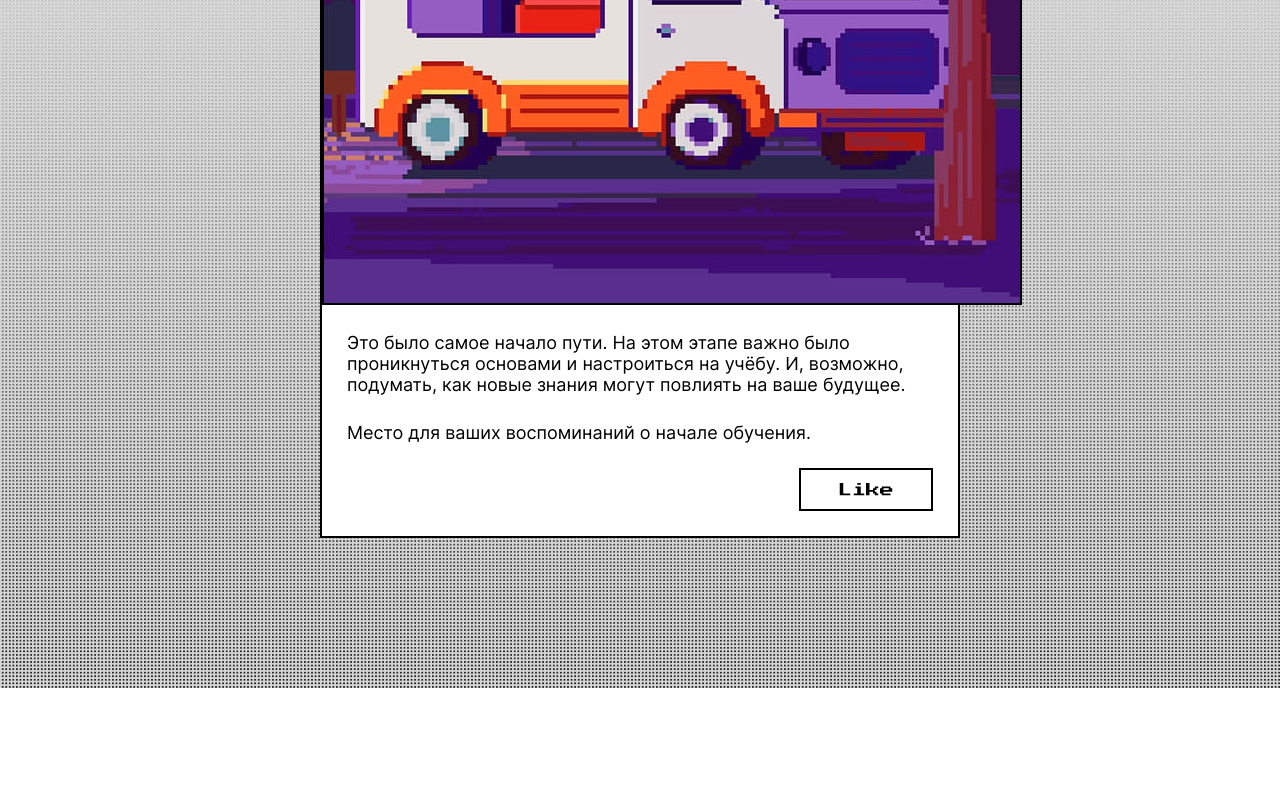
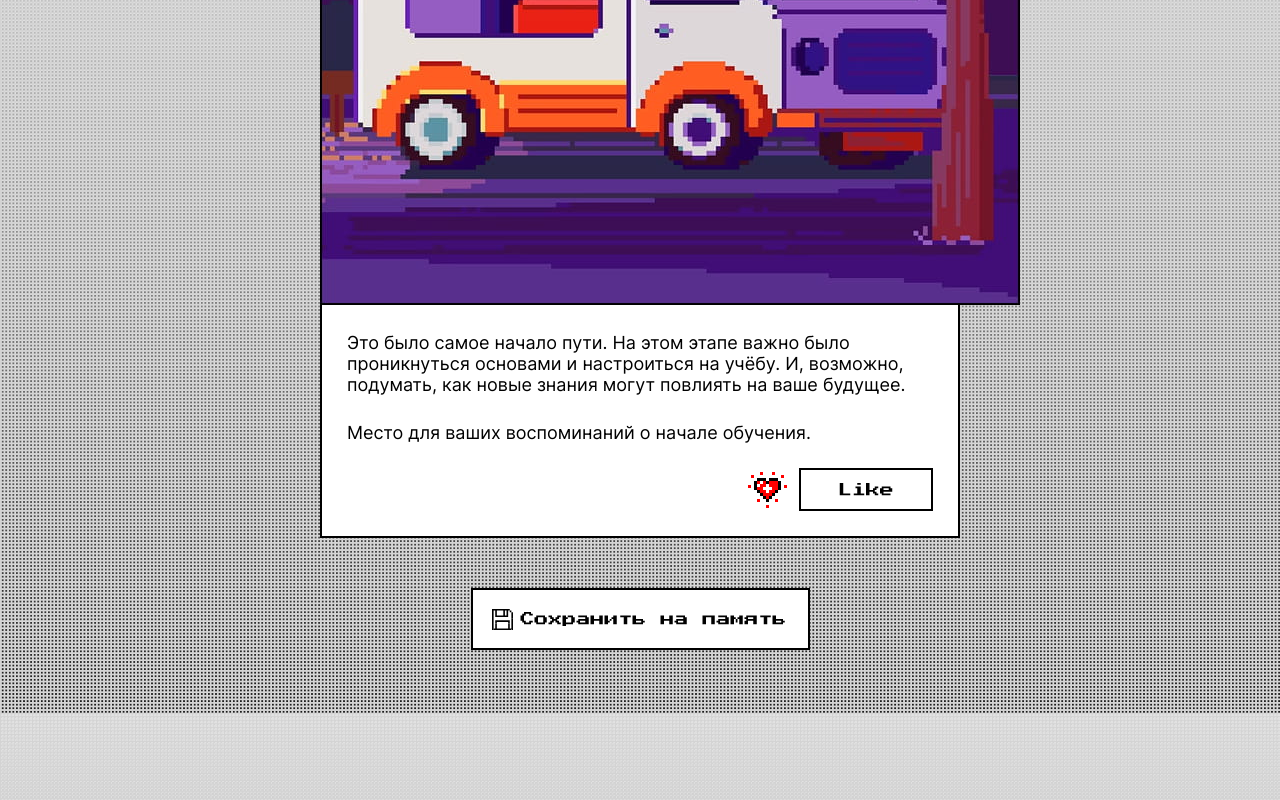
Before and after one commit to lizagolikovaa/zakrivayuschiy-teg-f, a plain HTML site: page index.html in a window 1280 px wide. Shown: the part 994-1794 px from the top of the page. Before the commit the page ends 1682 px from the top, so only its background shows below. Drawn offline with Linux system fonts and the light colour scheme.

Commit message:
heart icon added & save button added

```diff
--- a/index.html
+++ b/index.html
@@ -16,7 +16,7 @@
         <h1 class="logo">&lt;/html&gt;</h1>
         <h2 class="title">закрывающий тег</h2>
     </header>
-    <main>
+    <main class="main__section">
       <section class="post post__preparation section__width">
         <article class="card">
           <h2 class="card__title">Фритрек и нулевой спринт: Подготовка к работе</h2>
@@ -30,13 +30,49 @@
           основами и настроиться на учёбу. И, возможно, подумать, как новые знания
           могут повлиять на ваше будущее.</p>
           <p class="card__text-memory">Место для ваших воспоминаний о начале обучения.</p>
-          <div class="card__container-button">
+          <div class="card__button-container">
+            <button class="button card__icon-button">
+              <svg
+                xmlns="http://www.w3.org/2000/svg"
+                width="39"
+                height="36"
+                viewBox="0 0 39 36"
+                fill="none"
+                >
+                <g clip-path="url(#a)">
+                <path fill="#000" d="M12 6H9v3h3V6Zm3 0h-3v3h3V6ZM9 9H6v3h3V9Zm0 3H6v3h3v-3Zm0 3H6v3h3v-3Zm9-9h-3v3h3V6Zm-6 12H9v3h3v-3Zm3 3h-3v3h3v-3Zm3 3h-3v3h3v-3Zm9-18h3v3h-3V6Zm-3 0h3v3h-3V6Zm6 3h3v3h-3V9Zm0 3h3v3h-3v-3Zm0 3h3v3h-3v-3Zm-9-9h3v3h-3V6Zm6 12h3v3h-3v-3Zm-3 3h3v3h-3v-3Zm-3 3h3v3h-3v-3Zm0 3h-3v3h3v-3Zm0-18h-3v3h3V9Z"
+                />
+                <path fill="red" d="M12 9H9v3h3V9Zm3 3h-3v3h3v-3Zm3-3h-3v3h3V9Zm-6 6H9v3h3v-3Zm3 0h-3v3h3v-3Zm0 3h-3v3h3v-3Zm3-6h-3v3h3v-3Zm0 9h-3v3h3v-3Zm0-3h-3v3h3v-3Zm9-9h3v3h-3V9Zm-3 0h3v3h-3V9Zm3 3h3v3h-3v-3Zm-3 0h3v3h-3v-3Zm-3-3h3v3h-3V9Zm6 6h3v3h-3v-3Zm-3 0h3v3h-3v-3Zm0 3h3v3h-3v-3Zm-3-6h3v3h-3v-3Zm0 9h3v3h-3v-3Zm0-3h3v3h-3v-3Zm0 3h-3v3h3v-3Zm0 3h-3v3h3v-3Z"
+                />
+                <path fill="#fff" d="M18 15h-3v3h3v-3Zm3 0h3v3h-3v-3Zm0 0h-3v3h3v-3Zm0-3h-3v3h3v-3Zm0 6h-3v3h3v-3Z"
+                />
+                <path fill="red" d="M36 13h3v3h-3v-3Zm-9 14h3v3h-3v-3Zm-9 6h3v3h-3v-3Zm-9-6h3v3H9v-3ZM24 0h3v3h-3V0Zm9 3h3v3h-3V3ZM3 3h3v3H3V3Zm9-3h3v3h-3V0ZM0 13h3v3H0v-3Z"
+                />
+                </g>
+                <defs>
+                  <clipPath id="a">
+                  <path fill="#fff" d="M0 0h39v36H0z"
+                  />
+                  </clipPath>
+                </defs>
+              </svg>
+            </button>
             <button class="button card__like-button">
               <span class="button__text">Like</span>
             </button>
           </div>
         </article>
       </section>
+      <div>
+        <button class="button button__save">
+          <svg
+            class="icon__save"
+            viewBox="0 0 21 21">
+            <use href="#floppy">
+          </svg>
+          <span class="button__text">Сохранить на память</span>
+        </button>
+      </div>
     </main>
     <script src="./scripts/like.js"></script>
   </body>
@@ -46,34 +82,14 @@
   xmlns="http://www.w3.org/2000/svg">
   <symbol
     id="floppy"
-    width="39"
-    height="39"
     fill="none">
-    <path fill="#000" d="M0 0h3v3H0zM0 3h3v3H0zM0 6h3v3H0zM0 9h3v3H0zM0 12h3v3H0zM0 15h3v3H0zM0 18h3v3H0zM0 21h3v3H0zM0 24h3v3H0zM0 27h3v3H0zM0 30h3v3H0zM0 33h3v3H0zM0 36h3v3H0zM33 0v3h-3V0z"/><path fill="#000" d="M30.003 0v3h-3V0zM27 0v3h-3V0zM24 0v3h-3V0zM20.999 0v3h-3V0z"
+    <path
+    fill="#000"
+    d="M0 0h1.615v1.615H0zM0 1.615h1.615V3.23H0zM0 3.231h1.615v1.615H0zM0 4.846h1.615v1.615H0zM0 6.461h1.615v1.615H0zM0 8.077h1.615v1.615H0zM0 9.692h1.615v1.615H0zM0 11.308h1.615v1.615H0zM0 12.923h1.615v1.615H0zM0 14.539h1.615v1.615H0zM0 16.154h1.615v1.615H0zM0 17.769h1.615v1.615H0zM0 19.385h1.615V21H0zM17.77 0v1.615h-1.616V0zM16.154 0v1.615h-1.615V0zM14.539 0v1.615h-1.615V0zM12.923 0v1.615h-1.615V0zM11.308 0v1.615H9.693V0zM9.692 0v1.615H8.077V0zM8.077 0v1.615H6.462V0zM6.462 0v1.615H4.847V0zM4.846 0v1.615H3.231V0zM3.23 0v1.615H1.617V0zM19.385 1.616V3.23H17.77V1.616zM4.846 3.23v1.616H3.231V3.23zM4.846 1.615V3.23H3.231V1.615zM4.846 4.846v1.615H3.231V4.846zM16.154 3.231v1.615h-1.615V3.231zM16.154 1.615V3.23H14.54V1.615zM16.154 4.846v1.615H14.54V4.846zM12.923 3.23v1.616h-1.615V3.23zM12.923 1.615V3.23h-1.615V1.615zM12.923 4.846v1.615h-1.615V4.846zM16.154 6.462v1.615H14.54V6.462zM14.539 6.462v1.615h-1.615V6.462zM12.924 6.461v1.615h-1.615V6.461zM11.308 6.462v1.615H9.693V6.462zM9.693 6.461v1.615H8.078V6.461zM8.077 6.462v1.615H6.462V6.462zM6.462 6.462v1.615H4.847V6.462zM4.847 6.461v1.615H3.232V6.461zM17.769 11.307v1.615h-1.615v-1.615zM16.154 11.308v1.615h-1.616v-1.615zM14.538 11.308v1.615h-1.615v-1.615zM12.923 11.307v1.615h-1.615v-1.615zM11.307 11.308v1.615H9.692v-1.615zM9.692 11.307v1.615H8.077v-1.615zM8.076 11.308v1.615H6.461v-1.615zM6.461 11.308v1.615H4.846v-1.615zM4.846 11.307v1.615H3.23v-1.615zM17.77 12.923v1.615h-1.616v-1.615zM4.846 12.923v1.615H3.231v-1.615z"
     />
-    <path fill="#000" d="M18 0v3h-3V0zM14.999 0v3h-3V0z"
+    <path fill="#000" d="M17.769 14.538v1.615h-1.615v-1.615zM4.846 14.538v1.615H3.23v-1.615zM17.769 16.154v1.615h-1.615v-1.615zM4.846 16.154v1.615H3.23v-1.615zM4.846 17.769v1.615H3.231v-1.615zM17.77 17.769v1.615h-1.616v-1.615zM19.384 19.385V21H17.77v-1.615zM17.769 19.385V21h-1.615v-1.615zM16.154 19.385V21h-1.615v-1.615zM14.538 19.385V21h-1.615v-1.615zM12.923 19.385V21h-1.615v-1.615zM11.307 19.385V21H9.692v-1.615zM9.692 19.384V21H8.077v-1.615zM8.077 19.385V21H6.462v-1.615zM6.461 19.385V21H4.846v-1.615zM4.846 19.385V21H3.23v-1.615zM3.23 19.385V21H1.617v-1.615zM21 21h-1.615v-1.615H21zM21 19.385h-1.615V17.77H21zM21 17.769h-1.615v-1.615H21zM21 16.154h-1.615v-1.615H21zM21 14.538h-1.615v-1.615H21zM21 12.923h-1.615v-1.615H21zM21 11.307h-1.615V9.692H21z"
     />
-    <path fill="#000" d="M12 0v3H9V0zM8.996 0v3h-3V0z"
-    />
-    <path fill="#000" d="M6 0v3H3V0zM36 3v3h-3V3zM8.996 6v3h-3V6zM8.996 3v3h-3V3zM8.996 9v3h-3V9zM30.003 6v3h-3V6zM30.003 3v3h-3V3zM30.003 9v3h-3V9zM24 6v3h-3V6zM24 3v3h-3V3zM24 9v3h-3V9zM30.003 12v3h-3v-3zM27 12v3h-3v-3zM24 12v3h-3v-3zM20.999 12v3h-3v-3z"
-    />
-    <path fill="#000" d="M18 12v3h-3v-3zM14.999 12v3h-3v-3z"
-    />
-    <path fill="#000" d="M12 12v3H9v-3zM8.996 12v3h-3v-3zM33 21v3h-3v-3z"
-    />
-    <path fill="#000" d="M30.003 21v3h-3v-3zM27 21v3h-3v-3zM24 21v3h-3v-3zM20.999 21v3h-3v-3z"
-    />
-    <path fill="#000" d="M18 21v3h-3v-3zM14.999 21v3h-3v-3z"
-    />
-    <path fill="#000" d="M12 21v3H9v-3zM8.996 21v3h-3v-3zM33 24v3h-3v-3zM8.996 24v3h-3v-3zM33 27v3h-3v-3zM8.996 27v3h-3v-3zM33 30v3h-3v-3zM8.996 30v3h-3v-3zM8.996 33v3h-3v-3zM33 33v3h-3v-3zM36 36v3h-3v-3zM33 36v3h-3v-3z"
-    />
-    <path fill="#000" d="M30.003 36v3h-3v-3zM27 36v3h-3v-3zM24 36v3h-3v-3zM20.999 36v3h-3v-3z"
-    />
-    <path fill="#000" d="M18 36v3h-3v-3zM14.999 36v3h-3v-3z"
-    />
-    <path fill="#000" d="M12 36v3H9v-3zM8.996 36v3h-3v-3z"
-    />
-    <path fill="#000" d="M6 36v3H3v-3zM39 39h-3v-3h3zM39 36h-3v-3h3zM39 33h-3v-3h3zM39 30h-3v-3h3zM39 27h-3v-3h3zM39 24h-3v-3h3zM39 21h-3v-3h3zM39 18h-3v-3h3zM39 15h-3v-3h3zM39 12h-3V9h3zM39 9h-3V6h3z"
+    <path fill="#000" d="M21 9.693h-1.615V8.078H21zM21 8.077h-1.615V6.462H21zM21 6.462h-1.615V4.847H21zM21 4.846h-1.615V3.231H21z"
     />
   </symbol>
 </svg>
--- a/styles/globals.css
+++ b/styles/globals.css
@@ -24,8 +24,8 @@ ol,
 li {
   margin: 0;
   padding: 0;
-  font-family: inherit;
-  font-size: inherit;
+  /* font-family: inherit;
+  font-size: inherit; */
 }
 
 a {
--- a/styles/style.css
+++ b/styles/style.css
@@ -57,6 +57,13 @@
   margin-block-start: 20px;
 }
 
+.main__section {
+  display: flex;
+  flex-direction: column;
+  justify-content: center;
+  align-items: center;
+}
+
 .post {
   font-size: var(--font-size-primary);
   inline-size: var(--section-width);
@@ -75,7 +82,8 @@
 
 .card__title {
   grid-row: 1 / 2;
-  font-weight: var(--card-title-weight);
+  font-size: var(--font-size-primary);
+  font-variation-settings: "wght" var(--card-title-weight);
   padding: 3px 0 3px 10px;
 }
 
@@ -85,6 +93,7 @@
   max-inline-size: 700px;
   min-block-size: 371px;
   max-block-size: 700px;
+  margin-inline-start: -2px;
 }
 
 .card__text {
@@ -97,9 +106,11 @@
   padding: 0 25px 25px 25px;
 }
 
-.card__container-button {
+.card__button-container {
   grid-row: 5 / 6;
   justify-self: flex-end;
+  display: flex;
+  align-items: center;
   padding: 0 25px 25px 0;
 }
 
@@ -108,12 +119,35 @@
   font-size: var(--font-size-secondary);
   border: var(--button-border);
   background-color: var(--color-background);
+  padding: 0;
+  box-shadow: none;
+  cursor: pointer;
+}
+
+.card__icon-button {
+  background: none;
+  border: none;
+  margin-inline-end: 12px;
 }
 
 .card__like-button {
   padding: 12.5px 37px;
 }
 
+/* Подумать как выровнять иконку и текст в кнопке */
+
+.button__save {
+  display: flex;
+  align-items: center;
+  gap: 8px;
+  padding: 18.5px 21px 18.5px 19px;
+  margin-block-start: 50px;
+}
+
+.icon__save {
+  inline-size: 21px;
+  block-size: 21px;
+}
 
 
 
```
Also changed, not shown: svg/floppy.svg, svg/heart in paths.svg (added).
